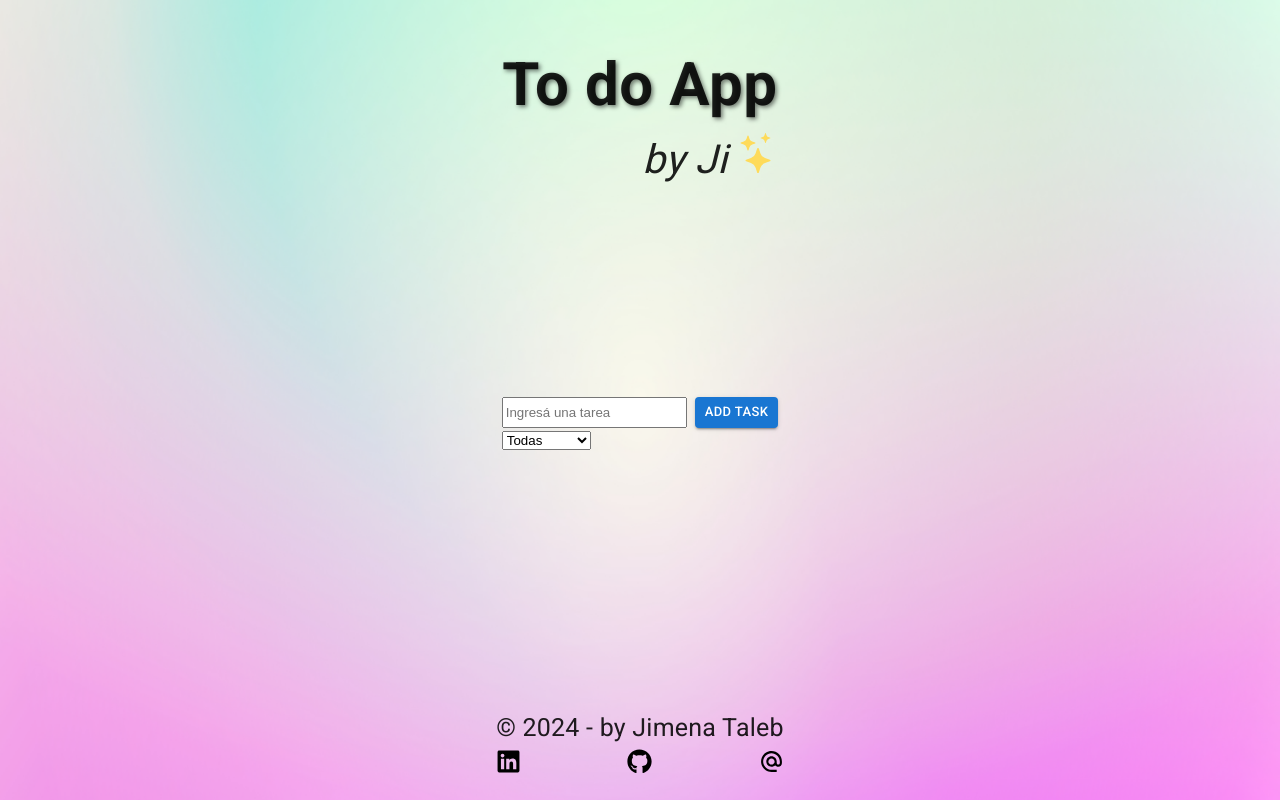
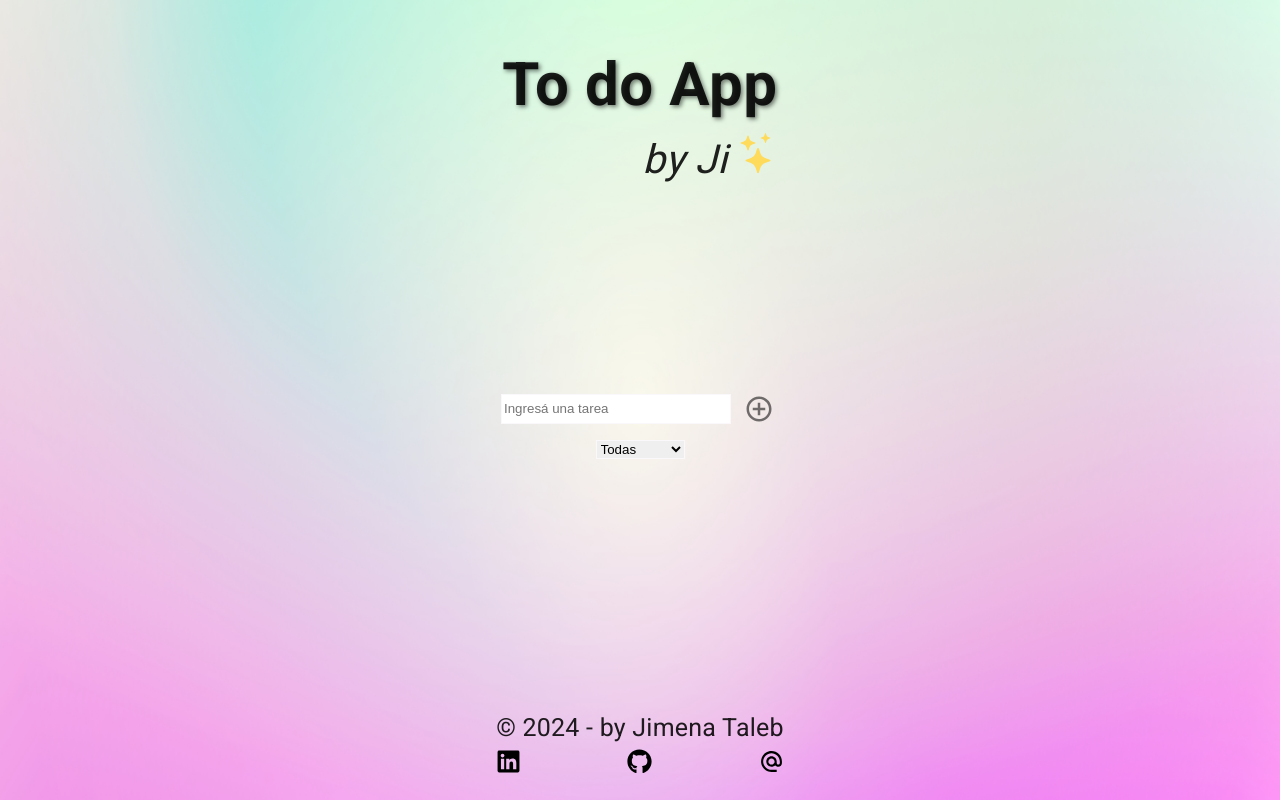
Before and after one commit to JimenaTaleb/To-do-App, a React (Vite) app: page / in a window 1280 px wide. Built offline with nearby package versions, Linux system fonts and the light colour scheme.

Commit message:
adding form and filter styles

```diff
--- a/src/components/Filters.jsx
+++ b/src/components/Filters.jsx
@@ -17,7 +17,7 @@ export default function Filters({ tasks, setFilteredTasks}) {
 
   return (
     <div>
-        <select onChange={handleFilterChange} name="" id="">
+        <select onChange={handleFilterChange} name="" id="" style={{border: "1px solid #fbf8fc"}}>
             <option value="all">Todas</option>
             <option value="done">Completas</option>
             <option value="pending">Pendientes</option>
--- a/src/components/Form.jsx
+++ b/src/components/Form.jsx
@@ -1,6 +1,6 @@
 import { useState } from "react";
-import Button from '@mui/material/Button';
-import Box from '@mui/material/Box';
+import { Box, IconButton } from "@mui/material";
+import { RiAddCircleLine } from "react-icons/ri";
 
 export default function Form({ addTask, tasks }) {
   const [task, setTask] = useState({
@@ -22,7 +22,6 @@ export default function Form({ addTask, tasks }) {
     return errorMessage === "";
   }
 
-
   function handleAddTask(e) {
     e.preventDefault();
 
@@ -43,14 +42,23 @@ export default function Form({ addTask, tasks }) {
 
   return (
     <form onSubmit={handleAddTask}>
-      <Box display="flex" flexDirection="row" gap={1}>
+      <Box
+        display="flex"
+        flexDirection="row"
+        gap={1}
+        alignItems="center"
+        justifyContent="space-between"
+      >
         <input
           type="text"
           value={task.title}
           placeholder="Ingresá una tarea"
           onChange={(e) => setTask({ ...task, title: e.target.value })}
+          style={{ width: "230px", height: "30px", border: "1px solid #fbf8fc" }}
         />
-        <Button type="submit" variant="contained" size="small">Add Task</Button>
+        <IconButton type="submit" variant="contained" size="small">
+          <RiAddCircleLine style={{ fontSize: "30px" }} />
+        </IconButton>
       </Box>
       {error && <p style={{ color: "red" }}>{error}</p>}
     </form>
--- a/src/components/FormContainer.jsx
+++ b/src/components/FormContainer.jsx
@@ -1,5 +1,6 @@
-import Form from "./Form"
-import Filters from "./Filters"
+import Form from "./Form";
+import Filters from "./Filters";
+import { Box } from "@mui/material";
 
 export default function FormContainer({ tasks, setTasks, setFilteredTasks }) {
   function addTask(newTask) {
@@ -9,8 +10,16 @@ export default function FormContainer({ tasks, setTasks, setFilteredTasks }) {
 
   return (
     <div>
-      <Form addTask={addTask} tasks={tasks} />
-      <Filters tasks={tasks} setFilteredTasks={setFilteredTasks} />
+      <Box
+        display="flex"
+        flexDirection="column"
+        gap={1}
+        alignItems="center"
+        justifyContent="space-between"
+      >
+        <Form addTask={addTask} tasks={tasks} />
+        <Filters tasks={tasks} setFilteredTasks={setFilteredTasks} />
+      </Box>
     </div>
   );
 }
```
